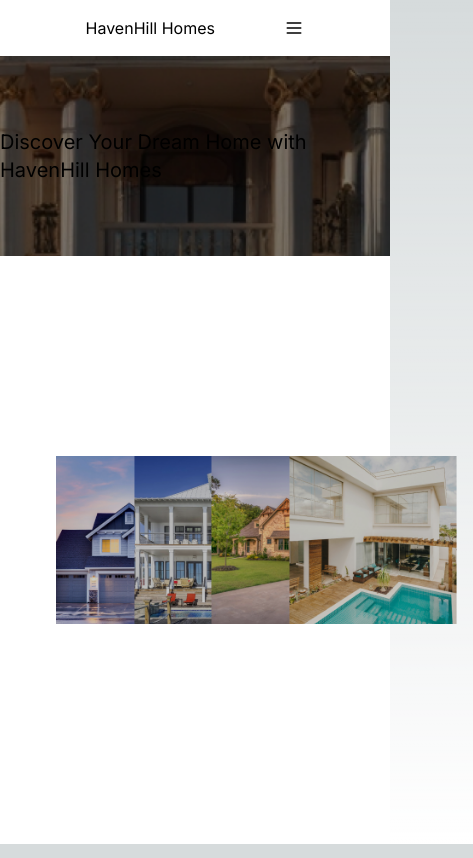
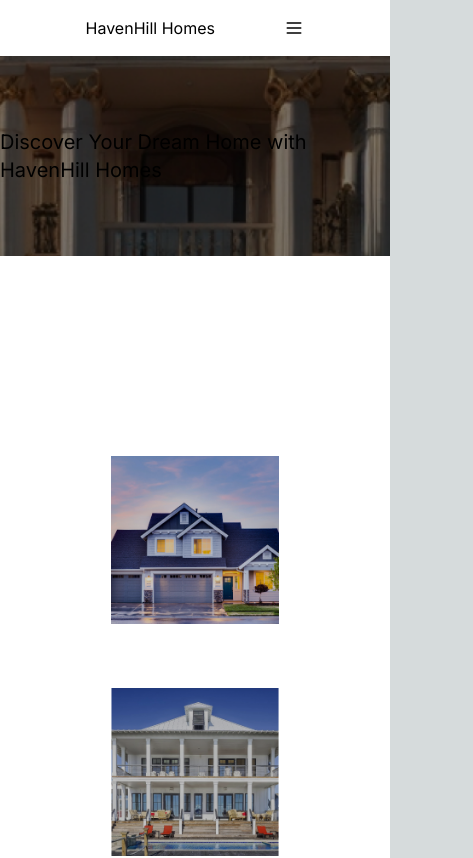
Before and after one commit to JustoMateos21/HavenHill-Homes, a Next.js app: page / in a window 390 px wide. Shown: the top 858 px of the page, 473 px wide, since content can reach past the window. Built offline with nearby package versions, Linux system fonts and the light colour scheme.

Commit message:
mobile layout for home screen

```diff
--- a/src/app/(user)/layout.tsx
+++ b/src/app/(user)/layout.tsx
@@ -23,7 +23,7 @@ export default function UserLayout({
   }, [router.push]);
 
   return (
-    <main className="flex h-screen w-screen flex-col bg-white">
+    <main className="flex  min-h-screen w-screen flex-col bg-white">
       <header className="  flex w-full flex-col  h-[400px]">
         <NavBar />
         <div className="h-[200px]  flex w-full relative items-center justify-center">
--- a/src/app/(user)/page.tsx
+++ b/src/app/(user)/page.tsx
@@ -66,7 +66,7 @@ const homes: Property[] = [
 ];
 export default function Home() {
   return (
-    <section className="grid  grid-cols-4 p-10 ">
+    <section className=" flex h-full  sm:flex-row flex-col w-full items-center justify-around sm:px-[20%] gap-8 pt-10 flex-wrap ">
       {homes.map((home) => (
         <div className="flex p-4 h-[200px] w-[200px]" key={home.id}>
           <Image
```
